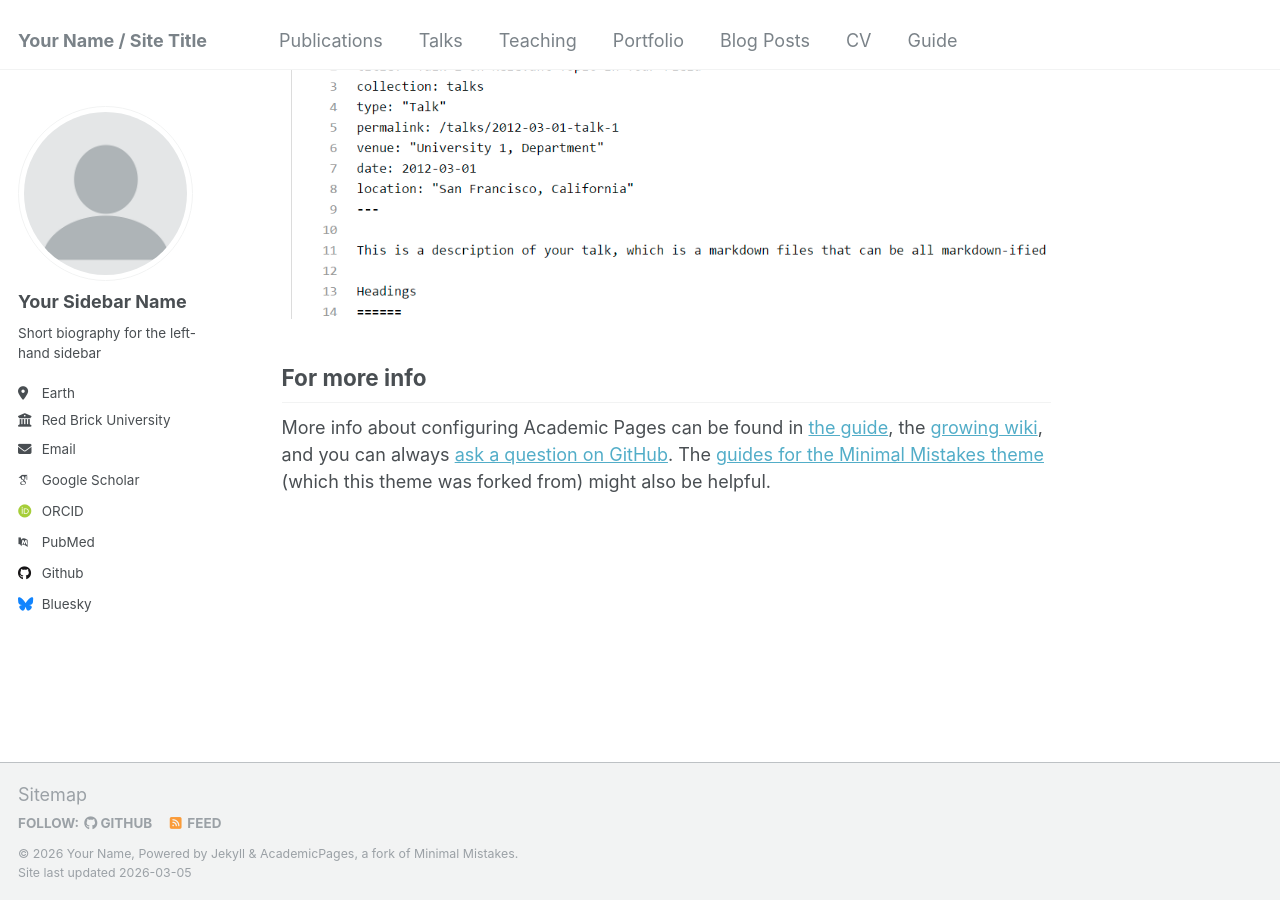
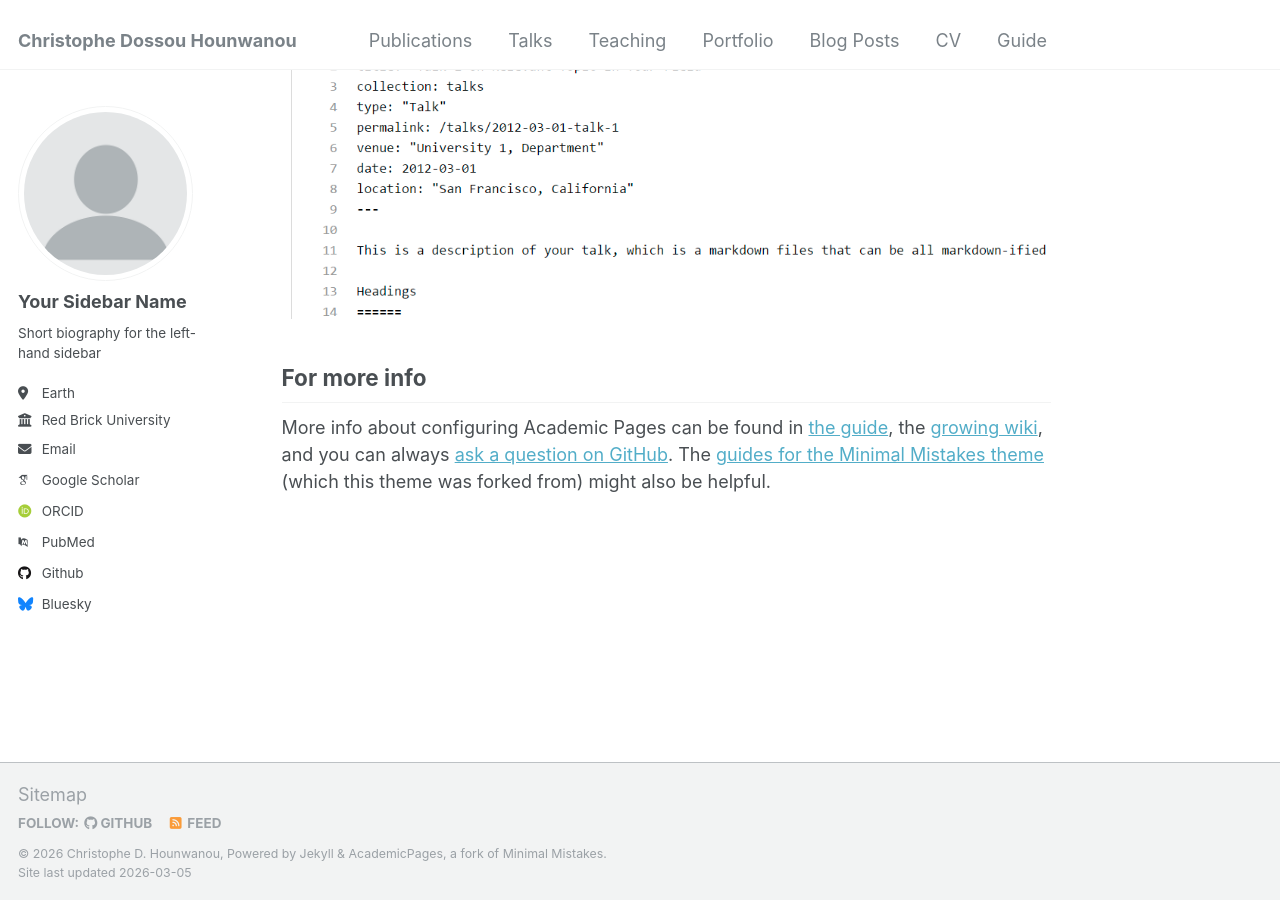
Before and after one commit to chrishounwanou/chrishounwanou.github.io, a Jekyll site: the page built from _pages/about.md, in a window 1280 px wide and 900 px high, scrolled down 2643 px. Built offline with Jekyll 4.4.1, drawn with Linux system fonts in a browser that asks for light colours; some web fonts are replaced.

Commit message:
Update site title and owner information

```diff
--- a/_config.yml
+++ b/_config.yml
@@ -8,9 +8,9 @@
 
 # Basic Site Settings
 locale                   : "en-US"
-title                    : "Your Name / Site Title"
+title                    : "Christophe Dossou Hounwanou"
 title_separator          : "-"
-name                     : &name "Your Name"
+name                     : &name "Christophe D. Hounwanou"
 description              : &description "personal description"
 url                      : https://academicpages.github.io # the base hostname & protocol for your site e.g. "https://[your GitHub username].github.io"
 baseurl                  : "" # the subpath of your site, e.g. "/blog"
```
